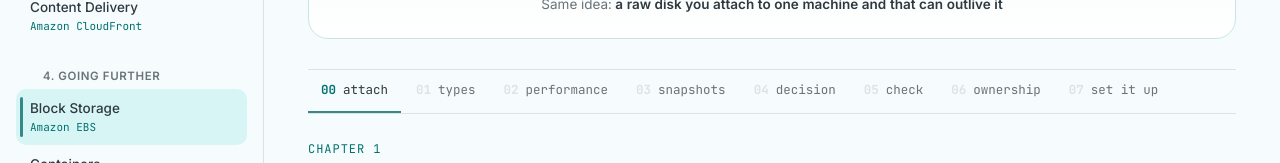
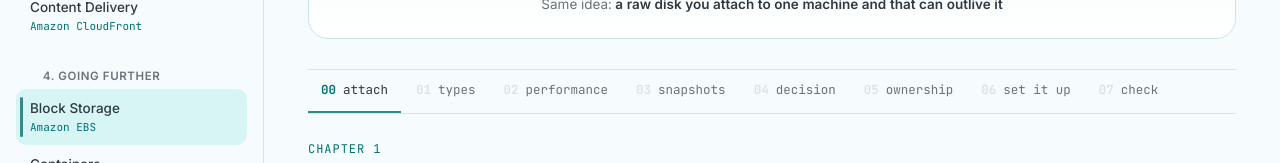
Before and after one commit to niranjan94/intro-to-cloud, a Next.js app: page /aws/block-storage in a window 1280 px wide. Shown: the part 544-707 px from the top of the page. Built offline with nearby package versions, Linux system fonts and the light colour scheme.

Commit message:
feat(lesson): refactor chapter flow to integrate reference tabs before quizzes
Reorganize lesson chapters to prioritize reference tabs (ownership, setup) before quiz sections for a more logical content progression in interactive lessons.

```diff
--- a/src/content/concepts/block-storage/chapters.tsx
+++ b/src/content/concepts/block-storage/chapters.tsx
@@ -38,18 +38,27 @@ export function BlockStorageChapters({
   agent: AgentSetup;
 }) {
   const content = CONTENT[provider];
-  const chapters = [...content.chapters, ...REFERENCE_CHAPTERS];
+  // The quiz is the last entry of content.chapters, but it reads as the
+  // capstone, so the reference tabs (ownership, then set it up) slot in ahead
+  // of it: [...guided chapters, ownership, set it up, quiz].
+  const chapters = [
+    ...content.chapters.slice(0, -1),
+    ...REFERENCE_CHAPTERS,
+    content.chapters[content.chapters.length - 1],
+  ];
   const [current, setCurrent] = useState(0);
   const chapter = chapters[current];
   const last = chapters.length - 1;
 
   const body = () => {
-    if (current === content.chapters.length)
+    if (current === content.chapters.length - 1)
       return (
         <SharedResponsibilityPanel provider={provider} split={responsibility} />
       );
+    if (current === content.chapters.length)
+      return <AgentPromptPanel cli={agent.cli} scenarios={agent.scenarios} />;
     if (current === content.chapters.length + 1)
-      return <AgentPromptPanel cli={agent.cli} scenarios={agent.scenarios} />;
+      return <Quiz questions={content.quiz} />;
     switch (current) {
       case 0:
         return (
@@ -97,7 +106,7 @@ export function BlockStorageChapters({
           </>
         );
       default:
-        return <Quiz questions={content.quiz} />;
+        return null;
     }
   };
 
--- a/src/content/concepts/cdn/chapters.tsx
+++ b/src/content/concepts/cdn/chapters.tsx
@@ -39,18 +39,27 @@ export function ContentDeliveryChapters({
   agent: AgentSetup;
 }) {
   const content = CONTENT[provider];
-  const chapters = [...content.chapters, ...REFERENCE_CHAPTERS];
+  // The quiz is the last entry of content.chapters, but it reads as the
+  // capstone, so the reference tabs (ownership, then set it up) slot in ahead
+  // of it: [...guided chapters, ownership, set it up, quiz].
+  const chapters = [
+    ...content.chapters.slice(0, -1),
+    ...REFERENCE_CHAPTERS,
+    content.chapters[content.chapters.length - 1],
+  ];
   const [current, setCurrent] = useState(0);
   const chapter = chapters[current];
   const last = chapters.length - 1;
 
   const body = () => {
-    if (current === content.chapters.length)
+    if (current === content.chapters.length - 1)
       return (
         <SharedResponsibilityPanel provider={provider} split={responsibility} />
       );
+    if (current === content.chapters.length)
+      return <AgentPromptPanel cli={agent.cli} scenarios={agent.scenarios} />;
     if (current === content.chapters.length + 1)
-      return <AgentPromptPanel cli={agent.cli} scenarios={agent.scenarios} />;
+      return <Quiz questions={content.quiz} />;
     switch (current) {
       case 0:
         return (
@@ -98,7 +107,7 @@ export function ContentDeliveryChapters({
           </>
         );
       default:
-        return <Quiz questions={content.quiz} />;
+        return null;
     }
   };
 
--- a/src/content/concepts/containers/chapters.tsx
+++ b/src/content/concepts/containers/chapters.tsx
@@ -38,18 +38,27 @@ export function ContainersChapters({
   agent: AgentSetup;
 }) {
   const content = CONTENT[provider];
-  const chapters = [...content.chapters, ...REFERENCE_CHAPTERS];
+  // The quiz is the last entry of content.chapters, but it reads as the
+  // capstone, so the reference tabs (ownership, then set it up) slot in ahead
+  // of it: [...guided chapters, ownership, set it up, quiz].
+  const chapters = [
+    ...content.chapters.slice(0, -1),
+    ...REFERENCE_CHAPTERS,
+    content.chapters[content.chapters.length - 1],
+  ];
   const [current, setCurrent] = useState(0);
   const chapter = chapters[current];
   const last = chapters.length - 1;
 
   const body = () => {
-    if (current === content.chapters.length)
+    if (current === content.chapters.length - 1)
       return (
         <SharedResponsibilityPanel provider={provider} split={responsibility} />
       );
+    if (current === content.chapters.length)
+      return <AgentPromptPanel cli={agent.cli} scenarios={agent.scenarios} />;
     if (current === content.chapters.length + 1)
-      return <AgentPromptPanel cli={agent.cli} scenarios={agent.scenarios} />;
+      return <Quiz questions={content.quiz} />;
     switch (current) {
       case 0:
         return (
@@ -97,7 +106,7 @@ export function ContainersChapters({
           </>
         );
       default:
-        return <Quiz questions={content.quiz} />;
+        return null;
     }
   };
 
--- a/src/content/concepts/dns/chapters.tsx
+++ b/src/content/concepts/dns/chapters.tsx
@@ -37,18 +37,27 @@ export function DnsChapters({
   agent: AgentSetup;
 }) {
   const content = CONTENT[provider];
-  const chapters = [...content.chapters, ...REFERENCE_CHAPTERS];
+  // The quiz is the last entry of content.chapters, but it reads as the
+  // capstone, so the reference tabs (ownership, then set it up) slot in ahead
+  // of it: [...guided chapters, ownership, set it up, quiz].
+  const chapters = [
+    ...content.chapters.slice(0, -1),
+    ...REFERENCE_CHAPTERS,
+    content.chapters[content.chapters.length - 1],
+  ];
   const [current, setCurrent] = useState(0);
   const chapter = chapters[current];
   const last = chapters.length - 1;
 
   const body = () => {
-    if (current === content.chapters.length)
+    if (current === content.chapters.length - 1)
       return (
         <SharedResponsibilityPanel provider={provider} split={responsibility} />
       );
+    if (current === content.chapters.length)
+      return <AgentPromptPanel cli={agent.cli} scenarios={agent.scenarios} />;
     if (current === content.chapters.length + 1)
-      return <AgentPromptPanel cli={agent.cli} scenarios={agent.scenarios} />;
+      return <Quiz questions={content.quiz} />;
     switch (current) {
       case 0:
         return (
@@ -96,7 +105,7 @@ export function DnsChapters({
           </>
         );
       default:
-        return <Quiz questions={content.quiz} />;
+        return null;
     }
   };
 
--- a/src/content/concepts/nosql/chapters.tsx
+++ b/src/content/concepts/nosql/chapters.tsx
@@ -39,18 +39,27 @@ export function NoSqlChapters({
   agent: AgentSetup;
 }) {
   const content = CONTENT[provider];
-  const chapters = [...content.chapters, ...REFERENCE_CHAPTERS];
+  // The quiz is the last entry of content.chapters, but it reads as the
+  // capstone, so the reference tabs (ownership, then set it up) slot in ahead
+  // of it: [...guided chapters, ownership, set it up, quiz].
+  const chapters = [
+    ...content.chapters.slice(0, -1),
+    ...REFERENCE_CHAPTERS,
+    content.chapters[content.chapters.length - 1],
+  ];
   const [current, setCurrent] = useState(0);
   const chapter = chapters[current];
   const last = chapters.length - 1;
 
   const body = () => {
-    if (current === content.chapters.length)
+    if (current === content.chapters.length - 1)
       return (
         <SharedResponsibilityPanel provider={provider} split={responsibility} />
       );
+    if (current === content.chapters.length)
+      return <AgentPromptPanel cli={agent.cli} scenarios={agent.scenarios} />;
     if (current === content.chapters.length + 1)
-      return <AgentPromptPanel cli={agent.cli} scenarios={agent.scenarios} />;
+      return <Quiz questions={content.quiz} />;
     switch (current) {
       case 0:
         return (
@@ -98,7 +107,7 @@ export function NoSqlChapters({
           </>
         );
       default:
-        return <Quiz questions={content.quiz} />;
+        return null;
     }
   };
 
--- a/src/content/concepts/object-storage/chapters.tsx
+++ b/src/content/concepts/object-storage/chapters.tsx
@@ -39,18 +39,27 @@ export function ObjectStorageChapters({
   agent: AgentSetup;
 }) {
   const content = CONTENT[provider];
-  const chapters = [...content.chapters, ...REFERENCE_CHAPTERS];
+  // The quiz is the last entry of content.chapters, but it reads as the
+  // capstone, so the reference tabs (ownership, then set it up) slot in ahead
+  // of it: [...guided chapters, ownership, set it up, quiz].
+  const chapters = [
+    ...content.chapters.slice(0, -1),
+    ...REFERENCE_CHAPTERS,
+    content.chapters[content.chapters.length - 1],
+  ];
   const [current, setCurrent] = useState(0);
   const chapter = chapters[current];
   const last = chapters.length - 1;
 
   const body = () => {
-    if (current === content.chapters.length)
+    if (current === content.chapters.length - 1)
       return (
         <SharedResponsibilityPanel provider={provider} split={responsibility} />
       );
+    if (current === content.chapters.length)
+      return <AgentPromptPanel cli={agent.cli} scenarios={agent.scenarios} />;
     if (current === content.chapters.length + 1)
-      return <AgentPromptPanel cli={agent.cli} scenarios={agent.scenarios} />;
+      return <Quiz questions={content.quiz} />;
     switch (current) {
       case 0:
         return <NamespaceExplorer content={content.namespace} />;
@@ -91,7 +100,7 @@ export function ObjectStorageChapters({
           </>
         );
       default:
-        return <Quiz questions={content.quiz} />;
+        return null;
     }
   };
 
--- a/src/content/concepts/relational/chapters.tsx
+++ b/src/content/concepts/relational/chapters.tsx
@@ -33,18 +33,27 @@ export function RelationalChapters({
   agent: AgentSetup;
 }) {
   const content = CONTENT[provider];
-  const chapters = [...content.chapters, ...REFERENCE_CHAPTERS];
+  // The quiz is the last entry of content.chapters, but it reads as the
+  // capstone, so the reference tabs (ownership, then set it up) slot in ahead
+  // of it: [...guided chapters, ownership, set it up, quiz].
+  const chapters = [
+    ...content.chapters.slice(0, -1),
+    ...REFERENCE_CHAPTERS,
+    content.chapters[content.chapters.length - 1],
+  ];
   const [current, setCurrent] = useState(0);
   const chapter = chapters[current];
   const last = chapters.length - 1;
 
   const body = () => {
-    if (current === content.chapters.length)
+    if (current === content.chapters.length - 1)
       return (
         <SharedResponsibilityPanel provider={provider} split={responsibility} />
       );
+    if (current === content.chapters.length)
+      return <AgentPromptPanel cli={agent.cli} scenarios={agent.scenarios} />;
     if (current === content.chapters.length + 1)
-      return <AgentPromptPanel cli={agent.cli} scenarios={agent.scenarios} />;
+      return <Quiz questions={content.quiz} />;
     switch (current) {
       case 0:
         return <Anatomy content={content.anatomy} />;
@@ -67,7 +76,7 @@ export function RelationalChapters({
           </>
         );
       default:
-        return <Quiz questions={content.quiz} />;
+        return null;
     }
   };
 
--- a/src/content/concepts/serverless/chapters.tsx
+++ b/src/content/concepts/serverless/chapters.tsx
@@ -39,18 +39,27 @@ export function ServerlessChapters({
   agent: AgentSetup;
 }) {
   const content = CONTENT[provider];
-  const chapters = [...content.chapters, ...REFERENCE_CHAPTERS];
+  // The quiz is the last entry of content.chapters, but it reads as the
+  // capstone, so the reference tabs (ownership, then set it up) slot in ahead
+  // of it: [...guided chapters, ownership, set it up, quiz].
+  const chapters = [
+    ...content.chapters.slice(0, -1),
+    ...REFERENCE_CHAPTERS,
+    content.chapters[content.chapters.length - 1],
+  ];
   const [current, setCurrent] = useState(0);
   const chapter = chapters[current];
   const last = chapters.length - 1;
 
   const body = () => {
-    if (current === content.chapters.length)
+    if (current === content.chapters.length - 1)
       return (
         <SharedResponsibilityPanel provider={provider} split={responsibility} />
       );
+    if (current === content.chapters.length)
+      return <AgentPromptPanel cli={agent.cli} scenarios={agent.scenarios} />;
     if (current === content.chapters.length + 1)
-      return <AgentPromptPanel cli={agent.cli} scenarios={agent.scenarios} />;
+      return <Quiz questions={content.quiz} />;
     switch (current) {
       case 0:
         return (
@@ -104,7 +113,7 @@ export function ServerlessChapters({
           </>
         );
       default:
-        return <Quiz questions={content.quiz} />;
+        return null;
     }
   };
 
--- a/src/content/concepts/virtual-machines/chapters.tsx
+++ b/src/content/concepts/virtual-machines/chapters.tsx
@@ -34,18 +34,27 @@ export function VmChapters({
   agent: AgentSetup;
 }) {
   const content = CONTENT[provider];
-  const chapters = [...content.chapters, ...REFERENCE_CHAPTERS];
+  // The quiz is the last entry of content.chapters, but it reads as the
+  // capstone, so the reference tabs (ownership, then set it up) slot in ahead
+  // of it: [...guided chapters, ownership, set it up, quiz].
+  const chapters = [
+    ...content.chapters.slice(0, -1),
+    ...REFERENCE_CHAPTERS,
+    content.chapters[content.chapters.length - 1],
+  ];
   const [current, setCurrent] = useState(0);
   const chapter = chapters[current];
   const last = chapters.length - 1;
 
   const body = () => {
-    if (current === content.chapters.length)
+    if (current === content.chapters.length - 1)
       return (
         <SharedResponsibilityPanel provider={provider} split={responsibility} />
       );
+    if (current === content.chapters.length)
+      return <AgentPromptPanel cli={agent.cli} scenarios={agent.scenarios} />;
     if (current === content.chapters.length + 1)
-      return <AgentPromptPanel cli={agent.cli} scenarios={agent.scenarios} />;
+      return <Quiz questions={content.quiz} />;
     switch (current) {
       case 0:
         return <Anatomy content={content.anatomy} />;
@@ -63,7 +72,7 @@ export function VmChapters({
       case 3:
         return <PricingPicker content={content.pricing} />;
       default:
-        return <Quiz questions={content.quiz} />;
+        return null;
     }
   };
 
--- a/src/content/concepts/virtual-network/chapters.tsx
+++ b/src/content/concepts/virtual-network/chapters.tsx
@@ -36,18 +36,27 @@ export function NetworkChapters({
   agent: AgentSetup;
 }) {
   const content = CONTENT[provider];
-  const chapters = [...content.chapters, ...REFERENCE_CHAPTERS];
+  // The quiz is the last entry of content.chapters, but it reads as the
+  // capstone, so the reference tabs (ownership, then set it up) slot in ahead
+  // of it: [...guided chapters, ownership, set it up, quiz].
+  const chapters = [
+    ...content.chapters.slice(0, -1),
+    ...REFERENCE_CHAPTERS,
+    content.chapters[content.chapters.length - 1],
+  ];
   const [current, setCurrent] = useState(0);
   const chapter = chapters[current];
   const last = chapters.length - 1;
 
   const body = () => {
-    if (current === content.chapters.length)
+    if (current === content.chapters.length - 1)
       return (
         <SharedResponsibilityPanel provider={provider} split={responsibility} />
       );
+    if (current === content.chapters.length)
+      return <AgentPromptPanel cli={agent.cli} scenarios={agent.scenarios} />;
     if (current === content.chapters.length + 1)
-      return <AgentPromptPanel cli={agent.cli} scenarios={agent.scenarios} />;
+      return <Quiz questions={content.quiz} />;
     switch (current) {
       case 0:
         return (
@@ -96,7 +105,7 @@ export function NetworkChapters({
           </>
         );
       default:
-        return <Quiz questions={content.quiz} />;
+        return null;
     }
   };
 
```
